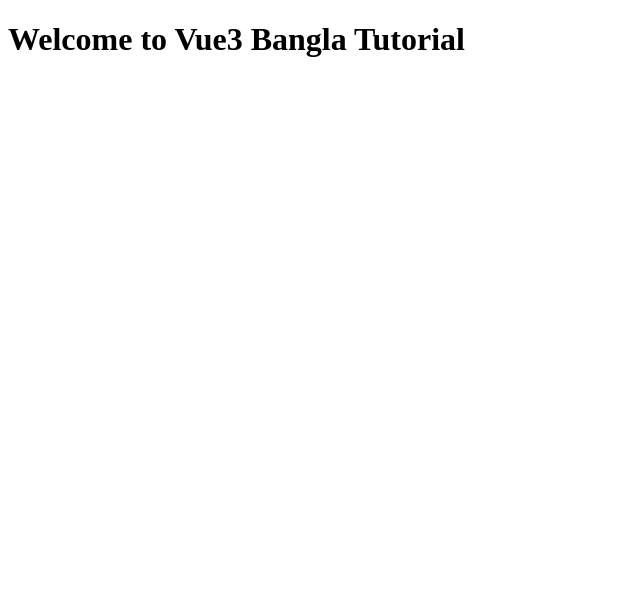
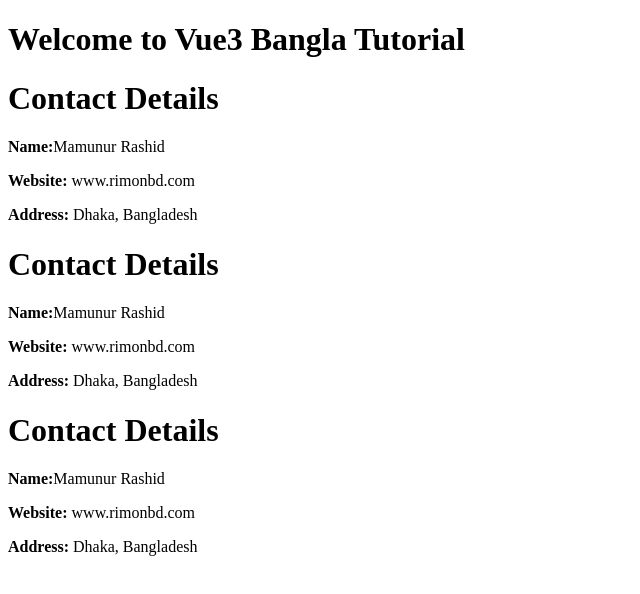
Before and after one commit to rimonmath/vue3-bangla, a Vue app: page / in a window 1280 px wide. Shown: the top 594 px of the page, without its empty margins (0-640 px from the left). Built offline with nearby package versions, Linux system fonts and the light colour scheme.

Commit message:
Part 30 done

```diff
--- a/src/App.vue
+++ b/src/App.vue
@@ -1,17 +1,22 @@
 <template>
   <div>
     <h1>{{ msg }}</h1>
+    <contact-details></contact-details> <contact-details></contact-details>
+    <contact-details></contact-details>
   </div>
 </template>
 
 <script>
+import ContactDetails from "./ContactDetails.vue";
+
 export default {
   data() {
     return {
       msg: "Welcome to Vue3 Bangla Tutorial"
     };
   },
-
-  methods: {}
+  components: {
+    ContactDetails
+  }
 };
 </script>
--- /dev/null
+++ b/src/ContactDetails.vue
@@ -0,0 +1,16 @@
+<template>
+  <h1>Contact Details</h1>
+  <p><strong> Name:</strong>{{ name }}</p>
+  <p><strong> Website:</strong> www.rimonbd.com</p>
+  <p><strong> Address:</strong> Dhaka, Bangladesh</p>
+</template>
+
+<script>
+export default {
+  data() {
+    return {
+      name: "Mamunur Rashid"
+    };
+  }
+};
+</script>
--- a/src/main.js
+++ b/src/main.js
@@ -1,5 +1,6 @@
 import { createApp } from "vue";
 import App from "./App.vue";
+import ContactDetails from "./ContactDetails.vue";
 
 console.log(App);
 
@@ -7,4 +8,6 @@
 
 var app = createApp(App);
 
+app.component("contact-details", ContactDetails);
+
 app.mount("#app");
```
